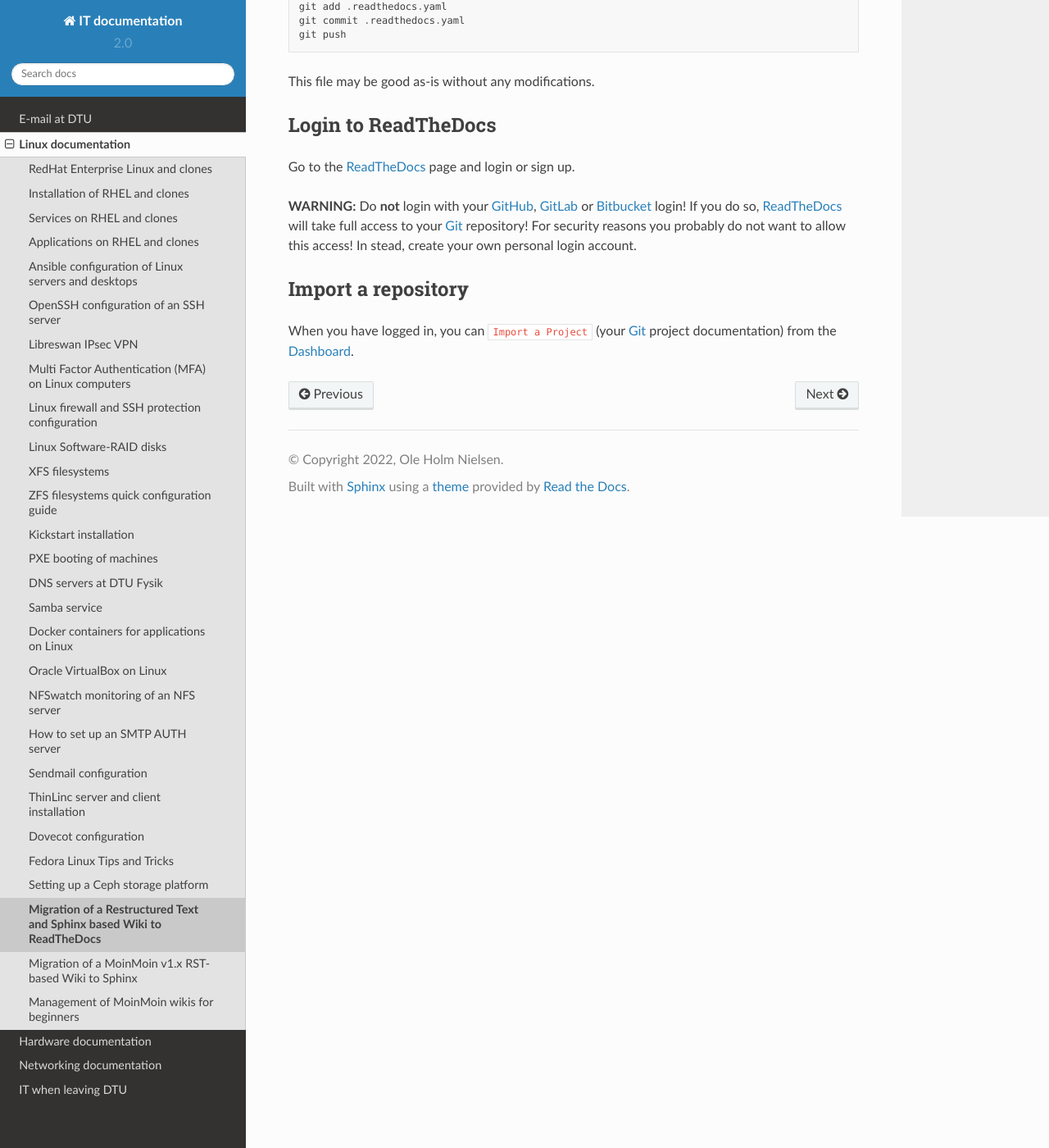
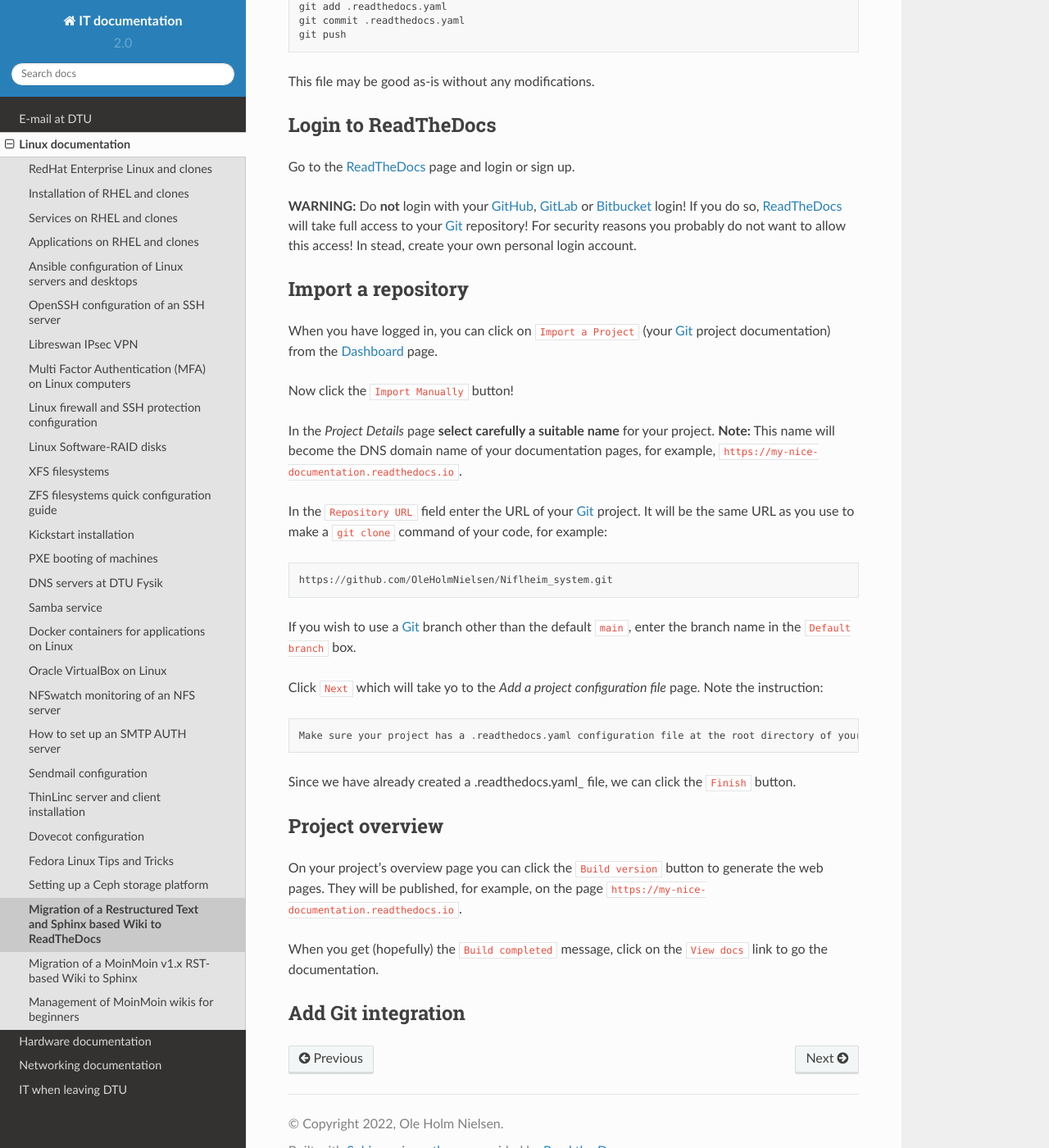
Before and after one commit to OleHolmNielsen/ITwiki, a Sphinx documentation site: the page built from docs/ReadTheDocs.rst, in a window 1280 px wide and 1400 px high, scrolled down 919 px. Shown: the whole window at 82% size. Built offline with Sphinx 7.4.7 and the Read the Docs theme 2.0.0, drawn with Linux system fonts in a browser that asks for light colours.

Commit message:
Import a repository. Project overview.

```diff
--- a/docs/ReadTheDocs.rst
+++ b/docs/ReadTheDocs.rst
@@ -66,6 +66,41 @@ In stead, create your own personal login account.
 Import a repository
 --------------------------
 
-When you have logged in, you can ``Import a Project`` (your Git_ project documentation) from the Dashboard_.
+When you have logged in, you can click on ``Import a Project`` (your Git_ project documentation)
+from the Dashboard_ page.
+
+Now click the ``Import Manually`` button!
+
+In the *Project Details* page **select carefully a suitable name** for your project.
+**Note:** This name will become the DNS domain name of your documentation pages,
+for example, ``https://my-nice-documentation.readthedocs.io``.
+
+In the ``Repository URL`` field enter the URL of your Git_ project.
+It will be the same URL as you use to make a ``git clone`` command of your code,
+for example::
+
+  https://github.com/OleHolmNielsen/Niflheim_system.git
+
+If you wish to use a Git_ branch other than the default ``main``,
+enter the branch name in the ``Default branch`` box.
+
+Click ``Next`` which will take yo to the *Add a project configuration file* page.
+Note the instruction::
+
+  Make sure your project has a .readthedocs.yaml configuration file at the root directory of your repository.
+
+Since we have already created a .readthedocs.yaml_ file, we can click the ``Finish`` button.
 
 .. _Dashboard: https://readthedocs.org/dashboard/
+
+Project overview
+-------------------
+
+On your project's overview page you can click the ``Build version`` button to generate the web pages.
+They will be published, for example, on the page ``https://my-nice-documentation.readthedocs.io``.
+
+When you get (hopefully) the ``Build completed`` message,
+click on the ``View docs`` link to go the documentation.
+
+Add Git integration
+---------------------
```
